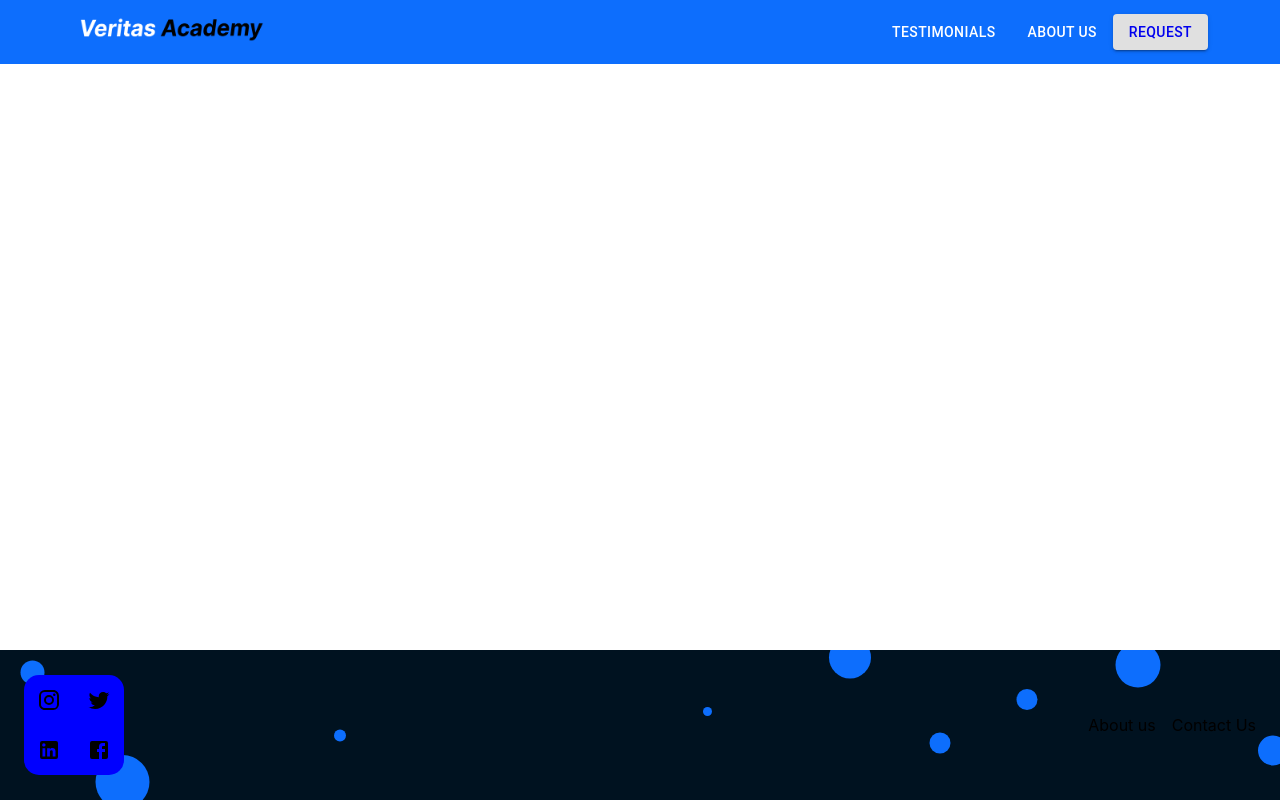
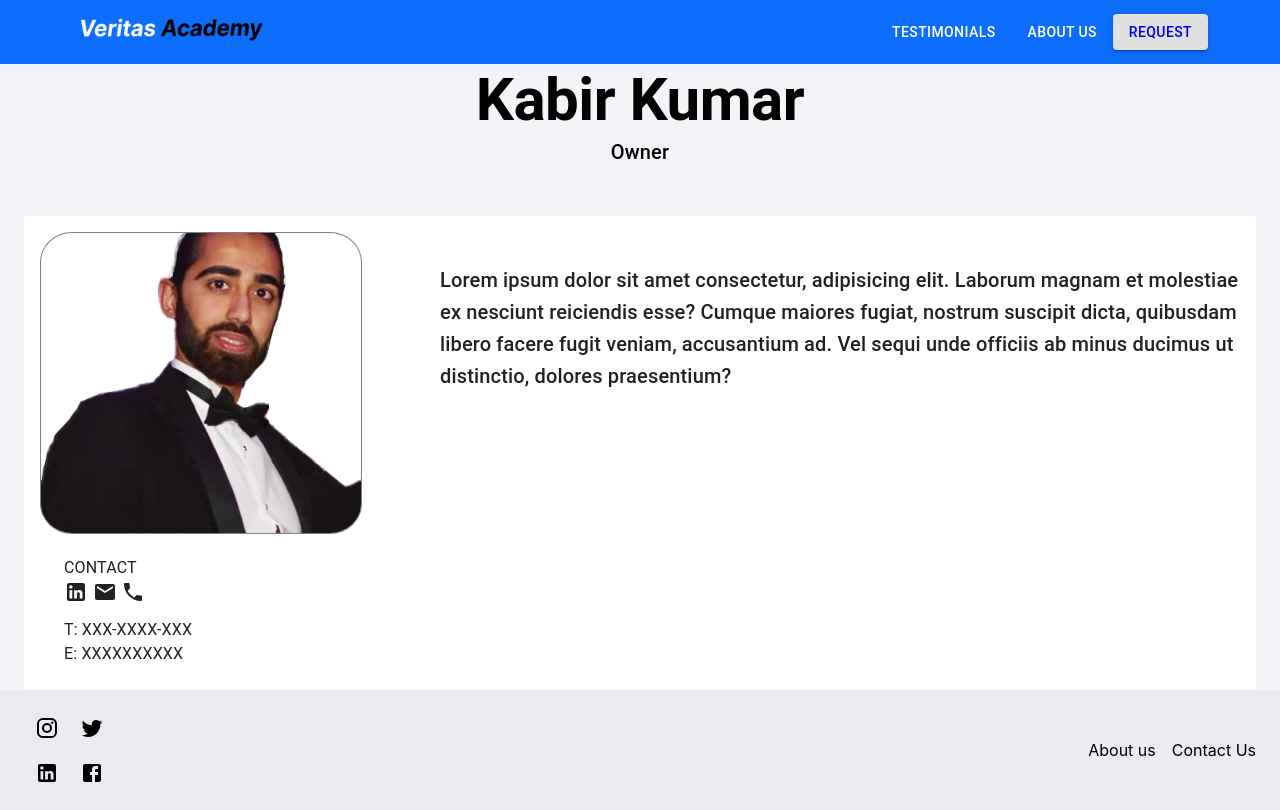
Before and after one commit to frsargua/Veritas-Academy-React, a React (Vite) app in the folder Veritas-Academy-React/: page /AboutUs in a window 1280 px wide. Built offline with nearby package versions, Linux system fonts and the light colour scheme.

Commit message:
created about us page

```diff
--- a/Veritas-Academy-React/src/App.tsx
+++ b/Veritas-Academy-React/src/App.tsx
@@ -8,6 +8,7 @@ import { LandingPage } from "./components/Pages/LandingPage";
 import { Enquire } from "./components/Pages/Enquire";
 import Footer from "./components/Footer";
 import { Box } from "@mui/system";
+import AboutUs from "./components/Pages/AboutUs";
 
 function App() {
   return (
@@ -18,13 +19,14 @@ function App() {
             minHeight: "100vh",
             display: "flex",
             flexDirection: "column",
-            justifyContent: "space-evenly",
+            justifyContent: "space-between",
           }}
         >
           <Navbar />
           <Routes>
             <Route path="/" element={<LandingPage />}></Route>
             <Route path="/contact" element={<Enquire />} />
+            <Route path="/AboutUs" element={<AboutUs />} />
           </Routes>
           <Footer />
         </Box>
--- a/Veritas-Academy-React/src/components/Footer/index.tsx
+++ b/Veritas-Academy-React/src/components/Footer/index.tsx
@@ -11,24 +11,22 @@ function Footer() {
   return (
     <Box
       sx={{
-        aspectRatio: 900 / 90,
-        height: "150px",
+        height: "120px",
         width: "100%",
         display: "flex",
         alignItems: "center",
-        backgroundRepeat: "no-repeat",
-        backgroundPosition: "center",
-        backgroundSize: "cover",
-        backgroundImage: `url(${spacer2})`,
-        mt: "auto",
+        backgroundColor: "#E9EBF0",
+        // backgroundRepeat: "no-repeat",
+        // backgroundPosition: "center",
+        // backgroundSize: "cover",
+        // backgroundImage: `url(${spacer2})`,
       }}
     >
       <Container maxWidth="xl">
         <Box sx={{ width: "100%" }}>
           <Box
             sx={{
-              aspectRatio: 900 / 90,
-              height: "150px",
+              height: "80px",
               width: "100%",
               display: "flex",
               alignItems: "center",
@@ -43,9 +41,8 @@ function Footer() {
               alignItems="center"
               sx={{
                 borderRadius: "15px",
-                width: "100px",
-                height: "100px",
-                backgroundColor: "blue",
+                width: "90px",
+                height: "90px",
               }}
             >
               <Grid item xs={6} display="flex" justifyContent="center">
@@ -62,7 +59,9 @@ function Footer() {
               </Grid>
             </Grid>
             <Box sx={{ marginLeft: "auto" }}>
-              <ul style={{ display: "flex", listStyle: "none" }}>
+              <ul
+                style={{ display: "flex", listStyle: "none", color: "black" }}
+              >
                 <li style={{ marginLeft: "1rem" }}>About us</li>
                 <li style={{ marginLeft: "1rem" }}>Contact Us</li>
               </ul>
--- a/Veritas-Academy-React/src/components/Pages/AboutUs.tsx
+++ b/Veritas-Academy-React/src/components/Pages/AboutUs.tsx
@@ -0,0 +1,80 @@
+import {
+  Card,
+  CardContent,
+  Container,
+  Grid,
+  Paper,
+  Typography,
+} from "@mui/material";
+import { Box } from "@mui/system";
+import image from "../../assets/images/Owner.png";
+import LinkedInIcon from "@mui/icons-material/LinkedIn";
+import EmailIcon from "@mui/icons-material/Email";
+import LocalPhoneIcon from "@mui/icons-material/LocalPhone";
+
+function AboutUs() {
+  return (
+    <Container maxWidth="xl">
+      <Typography variant="h2" textAlign="center" fontWeight="600">
+        Kabir Kumar
+      </Typography>
+      <Typography
+        variant="h6"
+        gutterBottom
+        textAlign="center"
+        fontWeight="500"
+        sx={{ mb: "3rem" }}
+      >
+        Owner
+      </Typography>
+      <Paper elevation={0}>
+        <CardContent>
+          <Grid container spacing={0}>
+            <Grid item xs={12} md={4}>
+              <Typography
+                component="img"
+                src={image}
+                sx={{
+                  height: "300px",
+                  width: "80%",
+                  objectFit: "cover",
+                  borderRadius: "10%",
+                  border: "1px solid gray",
+                  mb: "1rem",
+                }}
+              />
+
+              <Box sx={{ ml: "1.5rem" }}>
+                <Box sx={{ mb: "0.5rem" }}>
+                  <Typography variant="body1" textAlign="start">
+                    CONTACT
+                  </Typography>
+                  <Box>
+                    <LinkedInIcon /> <EmailIcon /> <LocalPhoneIcon />
+                  </Box>
+                </Box>
+                <Typography variant="body1" textAlign="start">
+                  T: XXX-XXXX-XXX
+                </Typography>
+                <Typography variant="body1" textAlign="start">
+                  E: XXXXXXXXXX
+                </Typography>
+              </Box>
+            </Grid>
+            <Grid item xs={12} md={8}>
+              <Typography variant="h6" sx={{ mt: "2rem" }}>
+                Lorem ipsum dolor sit amet consectetur, adipisicing elit.
+                Laborum magnam et molestiae ex nesciunt reiciendis esse? Cumque
+                maiores fugiat, nostrum suscipit dicta, quibusdam libero facere
+                fugit veniam, accusantium ad. Vel sequi unde officiis ab minus
+                ducimus ut distinctio, dolores praesentium?
+              </Typography>
+            </Grid>
+          </Grid>
+        </CardContent>
+      </Paper>
+    </Container>
+  );
+}
+
+export default AboutUs;
--- a/Veritas-Academy-React/src/components/Pages/Enquire.tsx
+++ b/Veritas-Academy-React/src/components/Pages/Enquire.tsx
@@ -1,20 +1,33 @@
 import { Box, Grid, Typography } from "@mui/material";
+import { Container } from "@mui/system";
 import veritasLogoImage from "../../assets/images/veritas.png";
 import EnquireForm from "../EnquireForm";
 
 export function Enquire() {
   return (
+    <Container maxWidth="xl">
       <Box sx={{ my: "5rem" }}>
-      <Typography variant="h1" textAlign="center" fontWeight={"700"}>
-        want to learn more?
+        <Typography
+          variant="h1"
+          gutterBottom
+          textAlign="center"
+          fontWeight={"500"}
+        >
+          Want to learn more?
         </Typography>
 
-      <Grid container spacing={2} justifyContent={"center"} alignItems="center">
+        <Grid
+          container
+          spacing={6}
+          justifyContent={"center"}
+          alignItems="center"
+        >
           <Grid item xs={6} component="img" src={`${veritasLogoImage}`} />
           <Grid item xs={6}>
             <EnquireForm />
           </Grid>
         </Grid>
       </Box>
+    </Container>
   );
 }
--- a/Veritas-Academy-React/src/index.css
+++ b/Veritas-Academy-React/src/index.css
@@ -8,3 +8,6 @@
   margin: 0;
   padding: 0;
 }
+body {
+  background-color: #f3f4f7;
+}
```
Also changed, not shown: Veritas-Academy-React/src/assets/images/Owner.png (added). Lines whose indentation alone changed are shown as unchanged.
